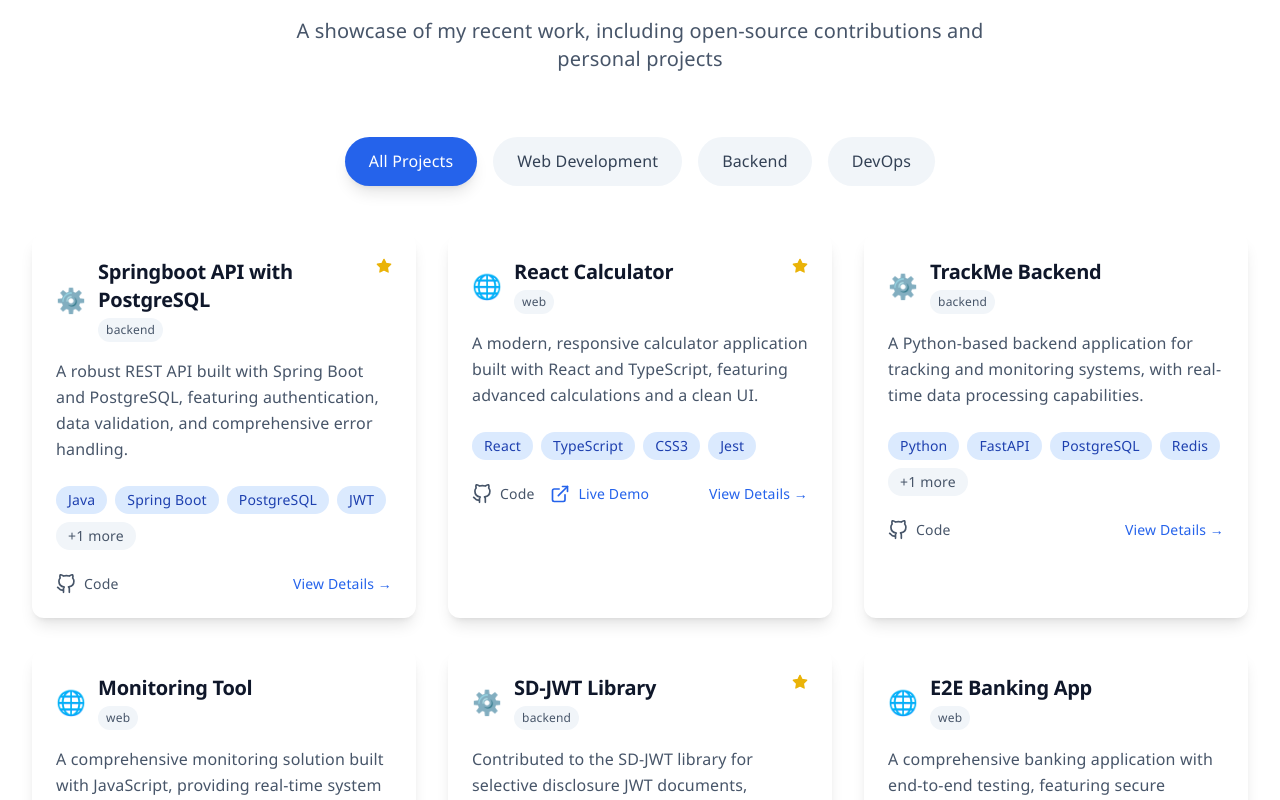
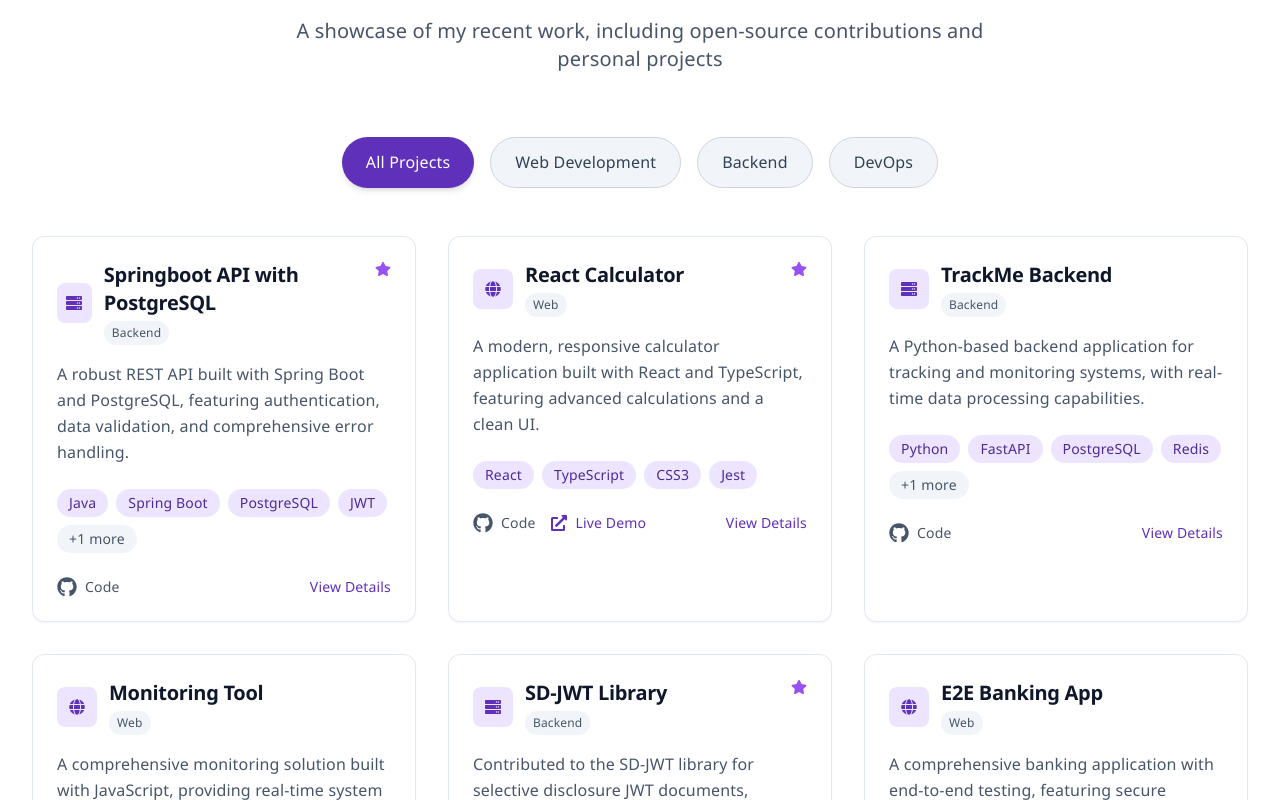
Before and after one commit to Ogenbertrand/portfolio, a React (Vite) app: page / in a window 1280 px wide. Shown: the part 4800-5600 px from the top of the page. Built offline with nearby package versions, Linux system fonts and the light colour scheme.

Commit message:
style: refresh projects cards and modal visual system

```diff
--- a/src/components/sections/Projects.tsx
+++ b/src/components/sections/Projects.tsx
@@ -1,6 +1,16 @@
 import { useState } from 'react'
 import { motion, AnimatePresence } from 'framer-motion'
-import { FiGithub, FiExternalLink, FiStar } from 'react-icons/fi'
+import {
+  FaGithub,
+  FaExternalLinkAlt,
+  FaStar,
+  FaGlobe,
+  FaServer,
+  FaCloud,
+  FaMobileAlt,
+  FaLaptopCode
+} from 'react-icons/fa'
+import type { IconType } from 'react-icons'
 import { projects } from '../../data/projects'
 
 const Projects = () => {
@@ -18,14 +28,15 @@
     ? projects.filter(project => project.category === selectedCategory)
     : projects
 
-  const getCategoryIcon = (category: string) => {
-    const icons = {
-      'web': '🌐',
-      'backend': '⚙️',
-      'devops': '🚀',
-      'mobile': '📱'
+  const getCategoryIcon = (category: string): IconType => {
+    const icons: Record<string, IconType> = {
+      web: FaGlobe,
+      backend: FaServer,
+      devops: FaCloud,
+      mobile: FaMobileAlt
     }
-    return icons[category as keyof typeof icons] || '💻'
+
+    return icons[category] || FaLaptopCode
   }
 
   return (
@@ -52,7 +63,6 @@
           </motion.p>
         </div>
 
-        {/* Category Filter */}
         <motion.div
           initial={{ opacity: 0, y: 20 }}
           whileInView={{ opacity: 1, y: 0 }}
@@ -68,8 +78,8 @@
               onClick={() => setSelectedCategory(category.id)}
               className={`px-6 py-3 rounded-full font-medium transition-all duration-300 ${
                 selectedCategory === category.id || (selectedCategory === null && category.id === 'all')
-                  ? 'bg-blue-600 text-white shadow-lg'
-                  : 'bg-gray-100 text-gray-700 hover:bg-gray-200'
+                  ? 'bg-primary-700 text-white shadow-md'
+                  : 'bg-gray-100 border border-gray-300 text-gray-700 hover:bg-gray-200'
               }`}
             >
               {category.name}
@@ -77,7 +87,6 @@
           ))}
         </motion.div>
 
-        {/* Projects Grid */}
         <AnimatePresence mode="wait">
           <motion.div
             key={selectedCategory || 'all'}
@@ -87,35 +96,37 @@
             transition={{ duration: 0.5 }}
             className="grid grid-cols-1 md:grid-cols-2 lg:grid-cols-3 gap-8"
           >
-            {filteredProjects.map((project, index) => (
+            {filteredProjects.map((project, index) => {
+              const CategoryIcon = getCategoryIcon(project.category)
+
+              return (
                 <motion.div
                   key={project.id}
                   initial={{ opacity: 0, y: 20 }}
                   animate={{ opacity: 1, y: 0 }}
                   transition={{ duration: 0.5, delay: index * 0.1 }}
                   whileHover={{ y: -5 }}
-                className="bg-white rounded-xl shadow-lg hover:shadow-xl transition-all duration-300 overflow-hidden"
+                  className="bg-white rounded-xl border border-gray-200 shadow-sm hover:shadow-md transition-all duration-300 overflow-hidden"
                 >
-                {/* Project Header */}
                   <div className="p-6">
                     <div className="flex items-start justify-between mb-4">
                       <div className="flex items-center space-x-3">
-                      <div className="text-2xl">
-                        {getCategoryIcon(project.category)}
+                        <div className="w-10 h-10 rounded-lg bg-primary-100 text-primary-700 flex items-center justify-center">
+                          <CategoryIcon size={16} />
                         </div>
                         <div>
                           <h3 className="text-xl font-bold text-gray-900">
                             {project.title}
                           </h3>
-                        <span className="inline-block px-2 py-1 bg-gray-100 text-gray-600 text-xs rounded-full mt-1">
+                          <span className="inline-block px-2 py-1 bg-gray-100 text-gray-600 text-xs rounded-full mt-1 capitalize">
                             {project.category}
                           </span>
                         </div>
                       </div>
 
                       {project.featured && (
-                      <div className="flex items-center text-yellow-500">
-                        <FiStar className="w-4 h-4 fill-current" />
+                        <div className="flex items-center text-accent-600">
+                          <FaStar className="w-4 h-4" />
                         </div>
                       )}
                     </div>
@@ -124,13 +135,12 @@
                       {project.description}
                     </p>
 
-                  {/* Technologies */}
                     <div className="mb-6">
                       <div className="flex flex-wrap gap-2">
                         {project.technologies.slice(0, 4).map((tech) => (
                           <span
                             key={tech}
-                          className="px-3 py-1 bg-blue-100 text-blue-800 text-sm rounded-full"
+                            className="px-3 py-1 bg-primary-100 text-primary-800 text-sm rounded-full"
                           >
                             {tech}
                           </span>
@@ -143,7 +153,6 @@
                       </div>
                     </div>
 
-                  {/* Project Actions */}
                     <div className="flex items-center justify-between">
                       <div className="flex space-x-4">
                         <motion.a
@@ -153,7 +162,7 @@
                           whileHover={{ scale: 1.1 }}
                           className="flex items-center space-x-2 text-gray-600 hover:text-gray-900 transition-colors duration-200"
                         >
-                        <FiGithub className="w-5 h-5" />
+                          <FaGithub className="w-5 h-5" />
                           <span className="text-sm">Code</span>
                         </motion.a>
 
@@ -163,9 +172,9 @@
                             target="_blank"
                             rel="noopener noreferrer"
                             whileHover={{ scale: 1.1 }}
-                          className="flex items-center space-x-2 text-blue-600 hover:text-blue-700 transition-colors duration-200"
+                            className="flex items-center space-x-2 text-primary-700 hover:text-primary-800 transition-colors duration-200"
                           >
-                          <FiExternalLink className="w-5 h-5" />
+                            <FaExternalLinkAlt className="w-4 h-4" />
                             <span className="text-sm">Live Demo</span>
                           </motion.a>
                         )}
@@ -175,24 +184,24 @@
                         whileHover={{ scale: 1.05 }}
                         whileTap={{ scale: 0.95 }}
                         onClick={() => setSelectedProject(project.id)}
-                      className="text-blue-600 hover:text-blue-700 text-sm font-medium transition-colors duration-200"
+                        className="text-primary-700 hover:text-primary-800 text-sm font-medium transition-colors duration-200"
                       >
-                      View Details →
+                        View Details
                       </motion.button>
                     </div>
                   </div>
                 </motion.div>
-            ))}
+              )
+            })}
           </motion.div>
         </AnimatePresence>
 
-        {/* Project Stats */}
         <motion.div
           initial={{ opacity: 0, y: 30 }}
           whileInView={{ opacity: 1, y: 0 }}
           transition={{ duration: 0.8, delay: 0.6 }}
           viewport={{ once: true }}
-          className="mt-16 bg-gradient-to-br from-gray-900 to-gray-800 rounded-2xl p-8 text-white"
+          className="mt-16 bg-gradient-to-br from-gray-900 to-secondary-900 rounded-2xl p-8 text-white"
         >
           <div className="grid grid-cols-2 md:grid-cols-4 gap-8 text-center">
             <div>
@@ -221,7 +230,6 @@
         </motion.div>
       </div>
 
-      {/* Project Detail Modal */}
       <AnimatePresence>
         {selectedProject && (
           <motion.div
@@ -236,7 +244,7 @@
               animate={{ scale: 1, opacity: 1 }}
               exit={{ scale: 0.9, opacity: 0 }}
               transition={{ type: 'spring', damping: 20 }}
-              className="bg-white rounded-2xl max-w-2xl w-full max-h-[90vh] overflow-y-auto"
+              className="bg-white rounded-2xl max-w-2xl w-full max-h-[90vh] overflow-y-auto border border-gray-200"
               onClick={(e) => e.stopPropagation()}
             >
               {(() => {
@@ -251,12 +259,12 @@
                           {project.title}
                         </h3>
                         <div className="flex items-center space-x-4">
-                          <span className="inline-block px-3 py-1 bg-blue-100 text-blue-800 text-sm rounded-full">
+                          <span className="inline-block px-3 py-1 bg-primary-100 text-primary-800 text-sm rounded-full capitalize">
                             {project.category}
                           </span>
                           {project.featured && (
-                            <span className="inline-flex items-center px-3 py-1 bg-yellow-100 text-yellow-800 text-sm rounded-full">
-                              <FiStar className="w-4 h-4 mr-1 fill-current" />
+                            <span className="inline-flex items-center px-3 py-1 bg-accent-100 text-accent-800 text-sm rounded-full">
+                              <FaStar className="w-4 h-4 mr-1" />
                               Featured
                             </span>
                           )}
@@ -266,6 +274,7 @@
                       <button
                         onClick={() => setSelectedProject(null)}
                         className="text-gray-400 hover:text-gray-600 transition-colors duration-200"
+                        aria-label="Close modal"
                       >
                         <svg className="w-6 h-6" fill="none" stroke="currentColor" viewBox="0 0 24 24">
                           <path strokeLinecap="round" strokeLinejoin="round" strokeWidth={2} d="M6 18L18 6M6 6l12 12" />
@@ -287,7 +296,7 @@
                           {project.technologies.map((tech) => (
                             <span
                               key={tech}
-                              className="px-3 py-1 bg-blue-100 text-blue-800 text-sm rounded-full"
+                              className="px-3 py-1 bg-primary-100 text-primary-800 text-sm rounded-full"
                             >
                               {tech}
                             </span>
@@ -303,7 +312,7 @@
                           whileHover={{ scale: 1.05 }}
                           className="flex items-center space-x-2 bg-gray-900 text-white px-6 py-3 rounded-lg hover:bg-gray-800 transition-colors duration-200"
                         >
-                          <FiGithub className="w-5 h-5" />
+                          <FaGithub className="w-5 h-5" />
                           <span>View Code</span>
                         </motion.a>
 
@@ -313,9 +322,9 @@
                             target="_blank"
                             rel="noopener noreferrer"
                             whileHover={{ scale: 1.05 }}
-                            className="flex items-center space-x-2 bg-blue-600 text-white px-6 py-3 rounded-lg hover:bg-blue-700 transition-colors duration-200"
+                            className="flex items-center space-x-2 bg-primary-700 text-white px-6 py-3 rounded-lg hover:bg-primary-800 transition-colors duration-200"
                           >
-                            <FiExternalLink className="w-5 h-5" />
+                            <FaExternalLinkAlt className="w-4 h-4" />
                             <span>Live Demo</span>
                           </motion.a>
                         )}
```
Lines whose indentation alone changed are shown as unchanged.
